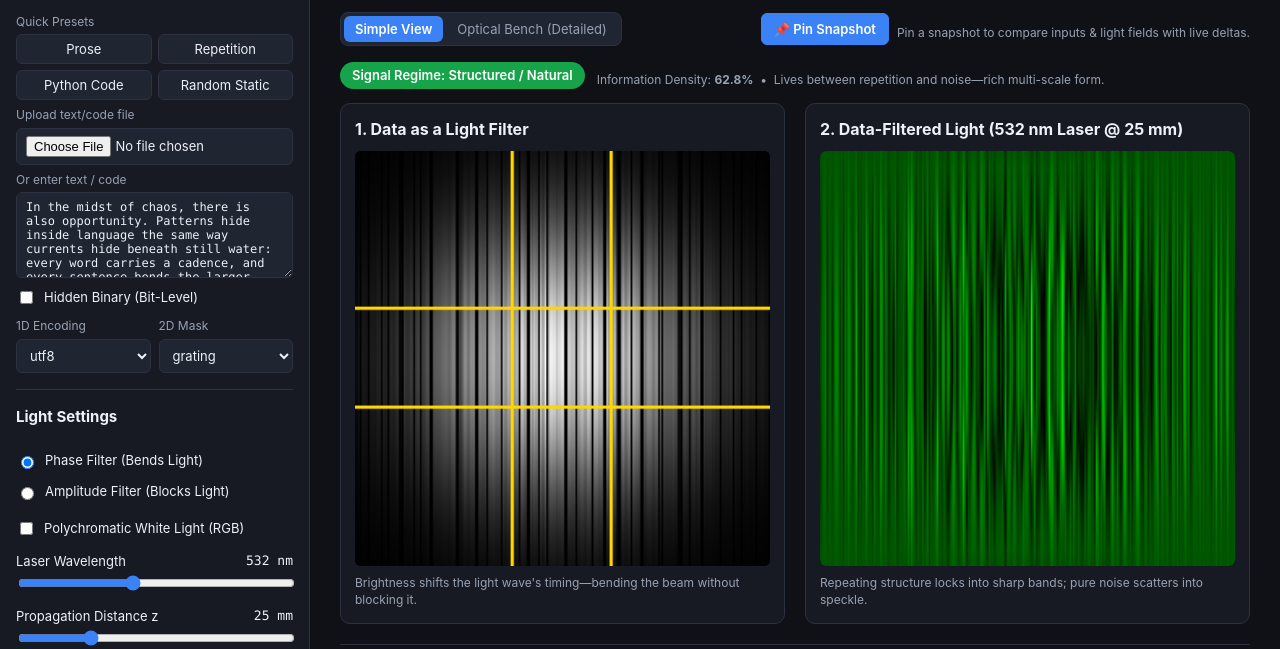
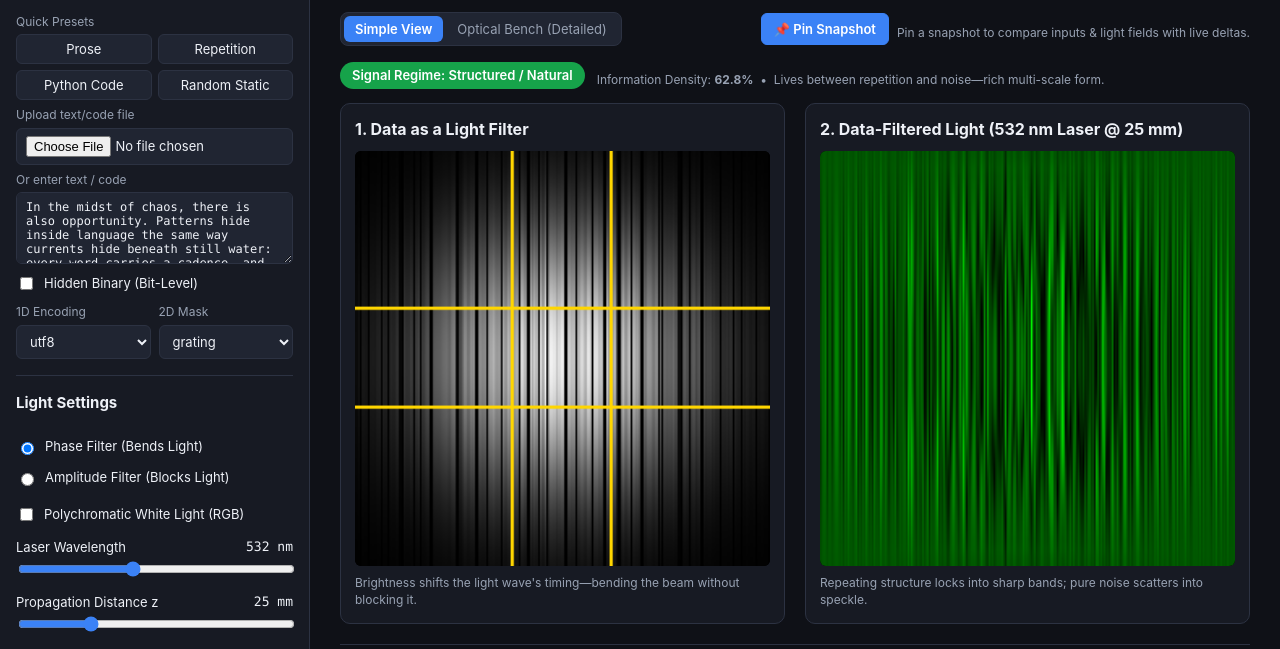
Before and after one commit to Oceans-Niagara/oceans-niagara.github.io, a plain HTML site: page see-your-data/index.html in a window 1280 px wide. Shown: the part 95-744 px from the top of the page. Drawn offline with Linux system fonts and the light colour scheme.

Commit message:
textarea

```diff
--- a/see-your-data/index.html
+++ b/see-your-data/index.html
@@ -32,7 +32,7 @@
           <div id="text-file-info" class="hint-text hidden"></div>
 
           <label class="field-label" for="text-input">Or enter text / code</label>
-          <textarea id="text-input" rows="5"></textarea>
+          <textarea id="text-input" rows="4"></textarea>
 
           <label class="checkbox-row" title="Unpacks every character into raw 1s and 0s—revealing hidden binary waves even in repeated letters like 'aaaa'.">
             <input type="checkbox" id="hidden-binary" />
```
